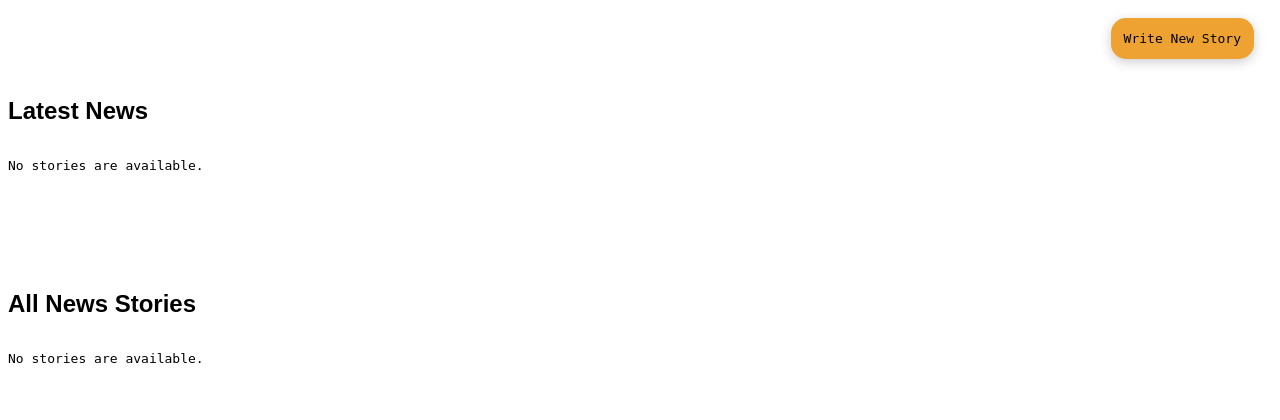
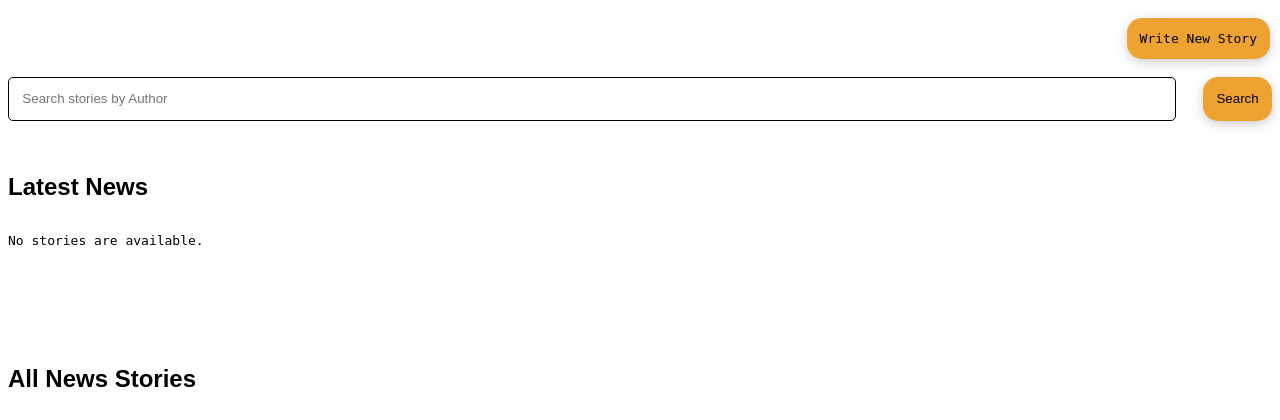
Before and after one commit to brunaselymes/shecodes-news, a Django app: page /news/ in a window 1280 px wide. Shown: the part 90-510 px from the top of the page. Run offline with Django 3.2, Linux system fonts and the light colour scheme; the visitor is signed in with stand-in values (Sample User, id 1); data that the repository does not hold is empty; parts of the project's set-up code (start-up, migrations or seed data) failed here and were passed over.

Commit message:
add final project solution

```diff
--- a/she_codes_news/news/static/news/styles.css
+++ b/she_codes_news/news/static/news/styles.css
@@ -15,6 +15,7 @@
     height: 300px;
     object-fit: cover;
     border-radius: 5px;
+    padding: 5px;
 }
 
 #latest-stories {
@@ -86,10 +87,12 @@
     text-align: justify;
 }
 
-#story-content img {
+#story-content img,
+#story-wrapper img {
     float: right;
     margin: 0 0 5px 5px;
     max-width: 50%;
     max-height: 300px;
     object-fit: cover;
+    border-radius: 3px;
 }
--- a/she_codes_news/news/templates/news/createStory.html
+++ b/she_codes_news/news/templates/news/createStory.html
@@ -1,6 +1,7 @@
 {% extends 'base.html' %}
 
 {% block content %}
+{% if request.user.is_authenticated %}
 <div class="form-container">
     <form class="form-wrapper" action="" method="post">
         {% csrf_token %}
@@ -8,4 +9,5 @@
         <input class="button" type="submit" value="Create story" />
     </form>
 </div>
+{% endif %}
 {% endblock content %}
--- a/she_codes_news/news/templates/news/index.html
+++ b/she_codes_news/news/templates/news/index.html
@@ -12,6 +12,15 @@
   </div>
   {% endif %}
 
+  {% include "./searchBar.html" %}
+  {% for result in search_results %}
+    {% include "./storyCard.html" with story=result %}
+    {% if query is not None %}
+      No results to display
+    {% endif %}
+  {% endfor %}
+
+{% if search_results is None %}
   <h2>Latest News</h2>
   <div id="latest-stories">
     {% if latest_stories %}
@@ -32,5 +41,6 @@
       <p>No stories are available.</p>
     {% endif %}
   </div>
+  {% endif %}
 </div>
 {% endblock %}
--- a/she_codes_news/news/templates/news/searchBar.html
+++ b/she_codes_news/news/templates/news/searchBar.html
@@ -1,10 +1,8 @@
-{% extends 'base.html' %}
-
 {% block content %}
-<div class="form-container">
-    <form class="form-wrapper searchbar" action="" method="post">
+<div class="search-wrapper">
+    <form class="search-wrapper" action="" method="GET">
         {% csrf_token %}
-        <input type="search" placeholder="Search stories by Author">
+        <input class="search-bar" name="search" type="search" placeholder="Search stories by Author">
         <input class="button" type="submit" value="Search" />
     </form>
 </div>
--- a/she_codes_news/news/templates/news/story.html
+++ b/she_codes_news/news/templates/news/story.html
@@ -9,7 +9,8 @@
 <div class="container">
 <div id="story-wrapper">
     <h2>{{ story.title }}</h2>
-    <h4>{{ story.author }}</h4>
+    <h4>Author: {{ story.author }}</h4>
+    </a
     <div id="story-content">
         <img src="{{story.image_url}}">
         {{ story.content|linebreaks }}
--- a/she_codes_news/news/views.py
+++ b/she_codes_news/news/views.py
@@ -10,12 +10,19 @@ class IndexView(generic.ListView):
     template_name = 'news/index.html'
 
     def get_queryset(self):
-        '''Return all news stories.'''
-        return NewsStory.objects.all()
+        return []
 
     def get_context_data(self, **kwargs):
         context = super().get_context_data(**kwargs)
-        ##context['latest_stories'] = NewsStory.objects.filter(author__name='admin', category="cats").all()[:4]
+
+        query = self.request.GET.get('search')
+        search_results = None
+        if query:
+            postresult = NewsStory.objects.filter(
+                author__username__contains=query)
+            search_results = postresult
+
+        context['search_results'] = search_results
         context['latest_stories'] = NewsStory.objects.all()[:4]
         context['all_stories'] = NewsStory.objects.all()
         return context
--- a/she_codes_news/static/styles.css
+++ b/she_codes_news/static/styles.css
@@ -1,7 +1,6 @@
 @import url('https://fonts.googleapis.com/css2?family=Bebas+Neue&display=swap');
 
 body {
-    /* background-color: rgb(240, 239, 239); */
     background-color: #FFF;
 }
 
@@ -11,10 +10,6 @@ header {
     justify-content: space-between;
     border-bottom: 1px solid #000;
 }
-
-/* img {
-    filter: grayscale(100%);
-} */
 
 h1 {
     font-family: 'Bebas Neue', cursive;
@@ -127,7 +122,6 @@ p {
 .container .header {
     text-align: center;
     margin-bottom: 1.5em;
-
 }
 
 .inner-div {
@@ -138,7 +132,6 @@ p {
     border: none;
     background-color: #EEA231;
     padding: 1em;
-    float: right;
     color: #000;
     border-radius: 15px;
     box-shadow: 0 3px 12px 0 rgba(0, 0, 0, 0.2);
@@ -154,20 +147,9 @@ nav a:hover {
 }
 
 .button-wrapper {
-    padding: 1em;
+    padding-top: 1em;
     display: flex;
     flex-flow: row-reverse;
-}
-
-.searchbox {
-    padding: 10px;
-    width: 100%;
-    display: flex;
-    width: 40%;
-}
-
-.searchbox input .button {
-    width: 100%;
 }
 
 .account-page input {
@@ -181,3 +163,25 @@ nav a:hover {
 .account-page ul {
     display: none;
 }
+
+.search-bar .button {
+    min-width: 133px;
+}
+
+.search-wrapper {
+    display: flex;
+}
+
+form.search-wrapper {
+    width: 100%;
+    margin-bottom: 2em;
+    margin-top: 1em;
+}
+
+input.search-bar {
+    width: 100%;
+    border-radius: 5px;
+    margin-right: 2em;
+    padding: 1em;
+    border: 1.2px solid #000;
+}
--- a/she_codes_news/users/templates/users/accountInformation.html
+++ b/she_codes_news/users/templates/users/accountInformation.html
@@ -7,7 +7,6 @@
     <div class="inner-div">
     <h4>Username: {{ user.username }}</h4>
     <h4>Email: {{ user.email }}</h4>
-    </div
-
+    </div>
     </div>
 {% endblock %}
```
